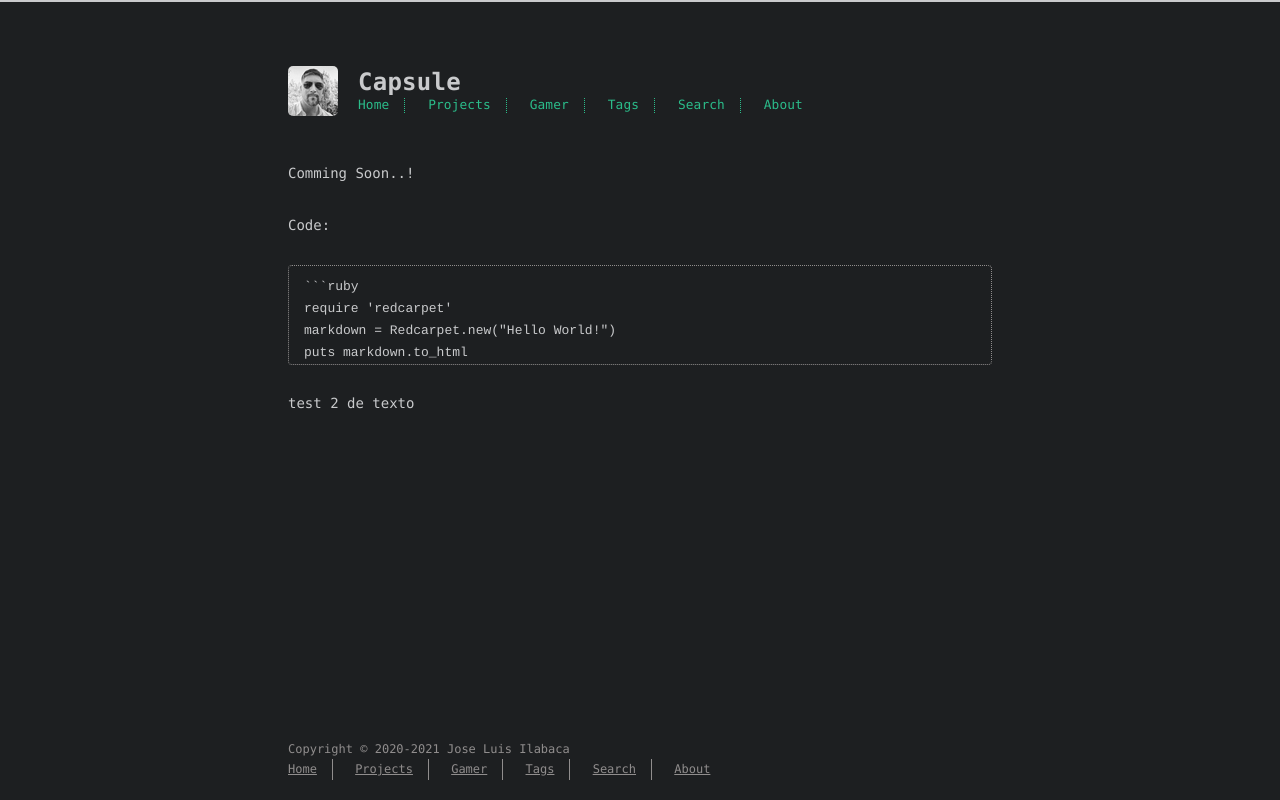
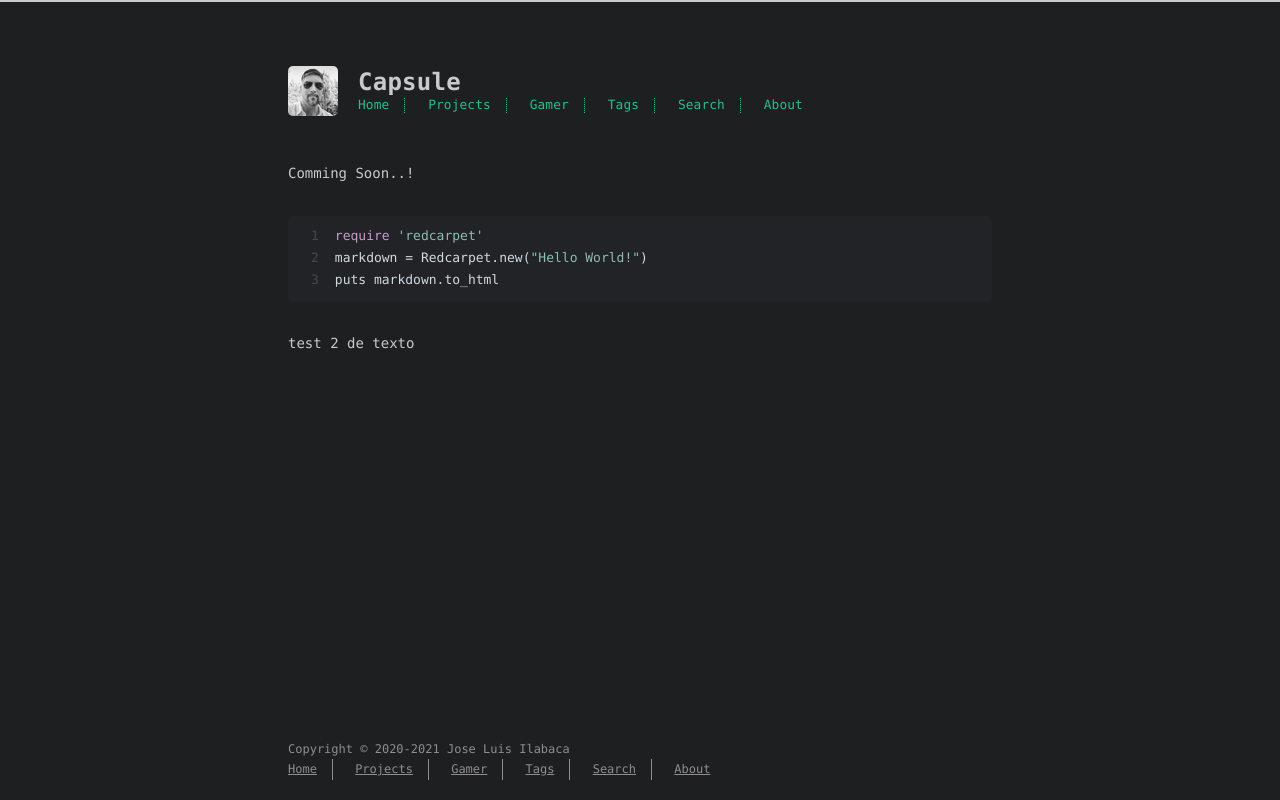
Before and after one commit to jilabaca/www.capsule.cl, a plain HTML site: page proyectos/index.html in a window 1280 px wide. Drawn offline with nearby package versions, Linux system fonts and the light colour scheme; a script that the page names is missing.

Commit message:
Site updated: 2021-04-22 03:25:03

````diff
--- a/proyectos/index.html
+++ b/proyectos/index.html
@@ -6,15 +6,15 @@
     <meta http-equiv="X-UA-Compatible" content="IE=edge">
     <meta name="HandheldFriendly" content="True">
     <meta name="viewport" content="width=device-width, initial-scale=1, maximum-scale=5" />
-    <meta name="description" content="Comming Soon..! Code: &#96;&#96;&#96;ruby require &#39;redcarpet&#39; markdown &#x3D; Redcarpet.new(&quot;Hello World!&quot;) puts markdown.to_html  test 2 de texto">
+    <meta name="description" content="Comming Soon..! 123require &amp;#x27;redcarpet&amp;#x27;markdown &#x3D; Redcarpet.new(&quot;Hello World!&quot;)puts markdown.to_html test 2 de texto">
 <meta property="og:type" content="website">
 <meta property="og:title" content="proyectos">
 <meta property="og:url" content="https://www.capsule.cl/proyectos/">
 <meta property="og:site_name" content="Capsule">
-<meta property="og:description" content="Comming Soon..! Code: &#96;&#96;&#96;ruby require &#39;redcarpet&#39; markdown &#x3D; Redcarpet.new(&quot;Hello World!&quot;) puts markdown.to_html  test 2 de texto">
+<meta property="og:description" content="Comming Soon..! 123require &amp;#x27;redcarpet&amp;#x27;markdown &#x3D; Redcarpet.new(&quot;Hello World!&quot;)puts markdown.to_html test 2 de texto">
 <meta property="og:locale" content="en_US">
 <meta property="article:published_time" content="2020-09-03T00:11:09.000Z">
-<meta property="article:modified_time" content="2021-04-22T03:22:31.763Z">
+<meta property="article:modified_time" content="2021-04-22T03:24:54.034Z">
 <meta property="article:author" content="Jose Luis Ilabaca">
 <meta property="article:tag" content="personal site hexo linux it system">
 <meta name="twitter:card" content="summary">
@@ -95,12 +95,7 @@
   <div class="content" itemprop="articleBody">
 
           <p>Comming Soon..!</p>
-<p>Code:</p>
-<pre><code>```ruby
-require &#39;redcarpet&#39;
-markdown = Redcarpet.new(&quot;Hello World!&quot;)
-puts markdown.to_html
-</code></pre>
+<figure class="highlight ruby"><table><tr><td class="gutter"><pre><span class="line">1</span><br><span class="line">2</span><br><span class="line">3</span><br></pre></td><td class="code"><pre><span class="line"><span class="keyword">require</span> <span class="string">&#x27;redcarpet&#x27;</span></span><br><span class="line">markdown = Redcarpet.new(<span class="string">&quot;Hello World!&quot;</span>)</span><br><span class="line">puts markdown.to_html</span><br></pre></td></tr></table></figure>
 <p>test 2 de texto</p>
 
 
````
